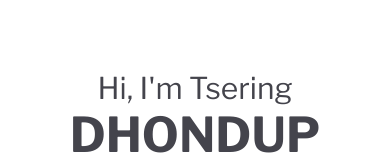
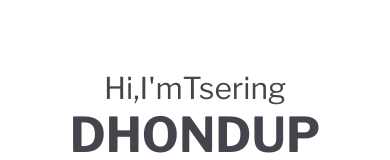
Before and after one commit to Tsedhondup/Portfolio, a React (Create React App) app: page / in a window 390 px wide. Shown: the part 195-355 px from the top of the page. Built offline with nearby package versions, Linux system fonts and the light colour scheme.

Commit message:
hero section text edited for mobile view

```diff
--- a/src/Components/Header/Header.js
+++ b/src/Components/Header/Header.js
@@ -24,6 +24,7 @@ const Header = (props) => {
       animate={{ y: 0 }}
       transition={{
         duration: 1.2,
+        delay: 3.5,
         ease: "easeOut",
       }}
       className={`header ${props.isScroll ? props.headerClass : ""} ${
--- a/src/Components/HeroSection/HeroSection.js
+++ b/src/Components/HeroSection/HeroSection.js
@@ -10,31 +10,83 @@ const HeroSection = (props) => {
     const rect = currentElement.getBoundingClientRect(); // get ref element position
     rect.top <= -0.5 ? props.setIsScroll(true) : props.setIsScroll(false);
   };
-  // useEffect(() => {
-  //   window.addEventListener("scroll", handleScroll);
-  //   // Clean up the event listener when the component unmounts
 
-  //   return () => {
-  //     window.removeEventListener("scroll", handleScroll);
-  //   };
-  // }, []);
   return (
-    <motion
-      initial={{ opacity: 0 }}
-      whileInView={{ opacity: 1 }}
-      className="hero-container"
-      ref={refElement}
-    >
+    <motion className="hero-container" ref={refElement}>
       <section className="hero-content">
         <div>
           <h1 className="hero-content__name">
-            <span className="hero-content__name--first">Hi, I'm Tsering</span>
-            <span className="hero-content__name--last">Dhondup</span>
+            <span className="hero-content__name--first">
+              <motion.span
+                initial={{ opacity: 0 }}
+                animate={{ opacity: 1 }}
+                transition={{
+                  duration: 1.5,
+                  ease: "easeOut",
+                }}
+              >
+                Hi,
+              </motion.span>
+              <motion.span
+                initial={{ opacity: 0 }}
+                animate={{ opacity: 1 }}
+                transition={{
+                  duration: 1.5,
+                  delay: 0.5,
+                  ease: "easeOut",
+                }}
+              >
+                I'm
+              </motion.span>
+              <motion.span
+                initial={{ opacity: 0 }}
+                animate={{ opacity: 1 }}
+                transition={{
+                  duration: 1.5,
+                  delay: 1,
+                  ease: "easeOut",
+                }}
+              >
+                Tsering
+              </motion.span>
+            </span>
+            <motion.span
+              initial={{ opacity: 0 }}
+              animate={{ opacity: 1 }}
+              transition={{
+                duration: 1.5,
+                delay: 1.5,
+                ease: "easeOut",
+              }}
+              className="hero-content__name--last"
+            >
+              Dhondup
+            </motion.span>
           </h1>
-          <h3 className="hero-content__title">
+          <motion.h3
+            initial={{ opacity: 0, x: -60 }}
+            animate={{ opacity: 1, x: 0 }}
+            transition={{
+              duration: 1.5,
+              delay: 2,
+              ease: "easeOut",
+            }}
+            className="hero-content__title"
+          >
             A Front-End Developer from
-            <span className="hero-content__title--city">Toronto</span>
-          </h3>
+            <motion.span
+              initial={{ opacity: 0, x: 60 }}
+              animate={{ opacity: 1, x: 0 }}
+              transition={{
+                duration: 1.5,
+                delay: 2.5,
+                ease: "easeOut",
+              }}
+              className="hero-content__title--city"
+            >
+              Toronto
+            </motion.span>
+          </motion.h3>
         </div>
 
         <div className="image-container">
```
